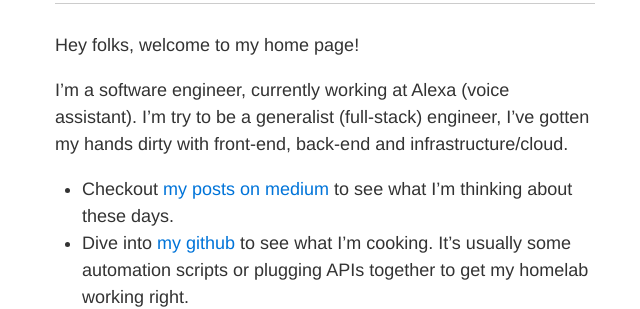
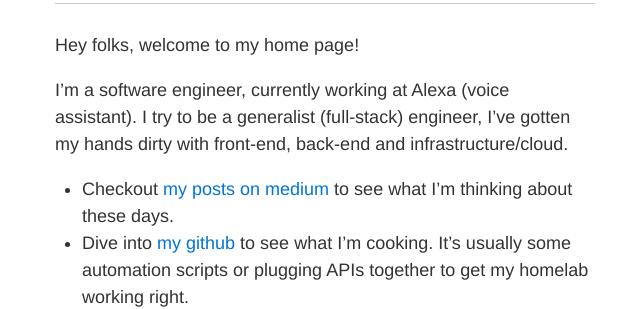
Before and after one commit to TahaNKhan/tahankhan.github.io, a Jekyll site: the page built from index.md, in a window 1280 px wide. Shown: the part 230-539 px from the top of the page, without its empty margins (315-955 px from the left). Built offline with Jekyll 4.4.1, drawn with Linux system fonts in a browser that asks for light colours.

Commit message:
Fix spelling error

```diff
--- a/index.md
+++ b/index.md
@@ -4,7 +4,7 @@ layout: default
 
 Hey folks, welcome to my home page!
 
-I'm a software engineer, currently working at Alexa (voice assistant). I'm try to be a generalist (full-stack) engineer, I've gotten my hands dirty with front-end, back-end and infrastructure/cloud.
+I'm a software engineer, currently working at Alexa (voice assistant). I try to be a generalist (full-stack) engineer, I've gotten my hands dirty with front-end, back-end and infrastructure/cloud.
 
 - Checkout [my posts on medium](https://taha-khan.medium.com/) to see what I'm thinking about these days.
 - Dive into [my github](https://github.com/TahaNKhan/) to see what I'm cooking. It's usually some automation scripts or plugging APIs together to get my homelab working right.
```
